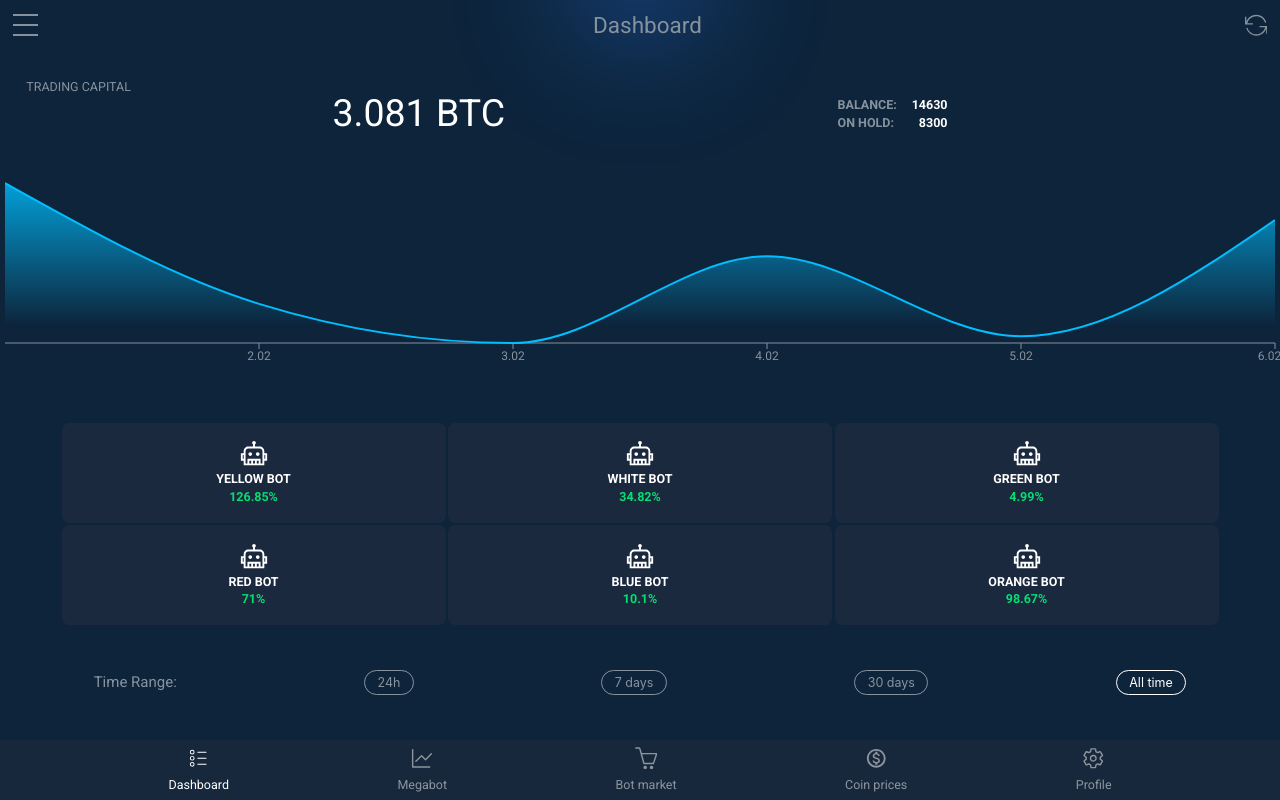
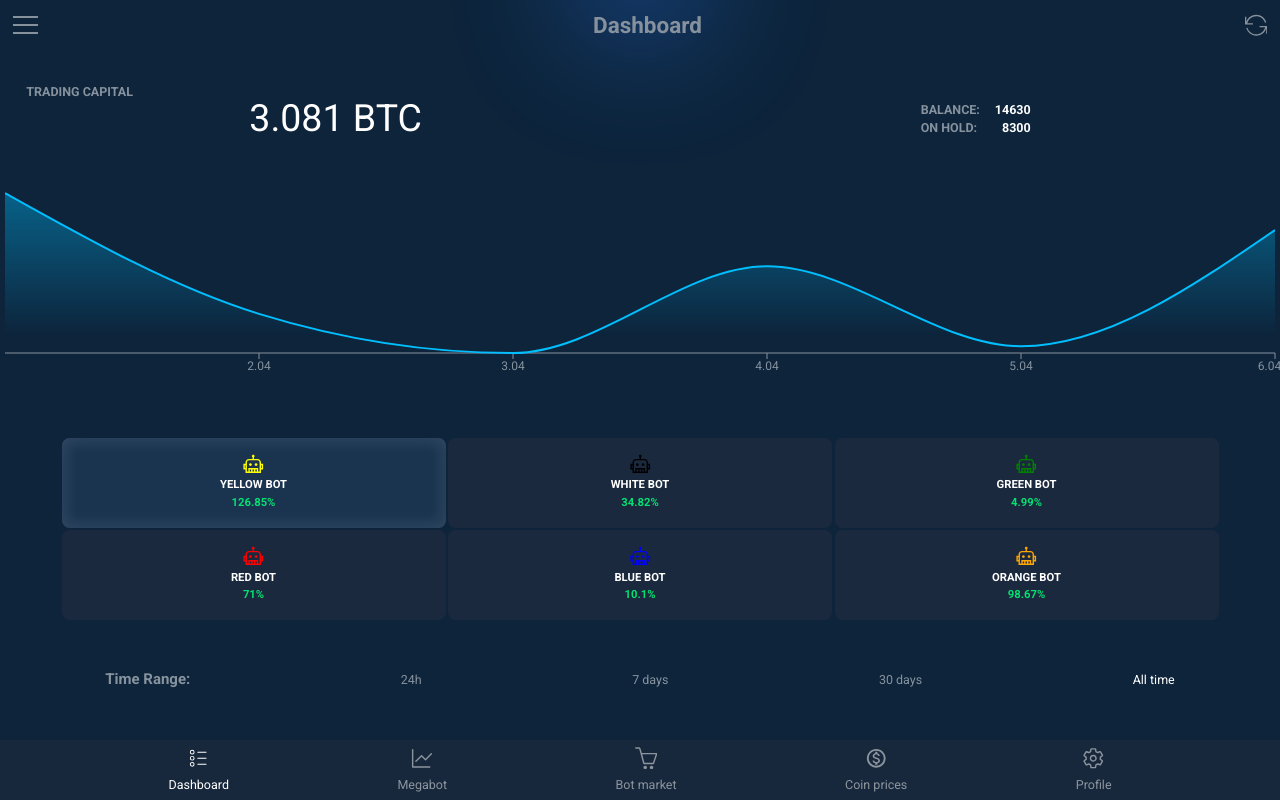
Before and after one commit to NikVoi/Trading, a React (Vite) app: page / in a window 1280 px wide. Built offline with nearby package versions, Linux system fonts and the light colour scheme.

Commit message:
feature: add localstorage & add selected item on bots

```diff
--- a/src/components/Bots.jsx
+++ b/src/components/Bots.jsx
@@ -1,7 +1,8 @@
+import { BOTS_COLOR } from '@/constants/values'
 import { useEffect, useState } from 'react'
 import { LiaRobotSolid } from 'react-icons/lia'
 
-const Bots = ({ bots, active, setSelectedBot }) => {
+const Bots = ({ bots, active, setSelectedBot, selectedBot }) => {
 	const [updatedBots, setUpdatedBots] = useState(bots)
 
 	useEffect(() => {
@@ -10,19 +11,37 @@ const Bots = ({ bots, active, setSelectedBot }) => {
 
 	return (
 		<ul className='flex flex-wrap justify-center w-full gap-1'>
-			{updatedBots.map((bot, index) => (
+			{updatedBots.map((bot, index) => {
+				const botNameKey = bot.name.toLowerCase().replace('_', '')
+				const iconColor = BOTS_COLOR[botNameKey] || BOTS_COLOR.default
+
+				const isSelected = selectedBot.name === bot.name // Проверяем, активен ли бот
+
+				return (
 					<li
 						key={index}
 						onClick={() => setSelectedBot(bot)}
-					className='flex flex-col justify-center items-center min-w-[30%] min-h-[100px] bg-[#1b293e] rounded-xl text-xl font-bold cursor-pointer hover:bg-[#25364f] transition-all'
+						className={`flex flex-col justify-center items-center min-w-[30%] h-36 rounded-xl text-lg font-bold cursor-pointer transition-all ${
+							isSelected
+								? 'bg-[#1a3450] shadow-[inset_0_0_15px_3px_rgba(255,255,255,0.1)]'
+								: 'bg-[#1b293e]'
+						}`}
 					>
-					<LiaRobotSolid className='text-5xl' />
+						<LiaRobotSolid
+							className='text-4xl'
+							style={{
+								fill: iconColor,
+							}}
+						/>
 						<span className='uppercase'>{bot.name.replace('_', ' ')}</span>
-					<span className={bot.value >= 0 ? 'text-green-400' : 'text-red-400'}>
+						<span
+							className={bot.value >= 0 ? 'text-green-400' : 'text-red-400'}
+						>
 							{bot.value}%
 						</span>
 					</li>
-			))}
+				)
+			})}
 		</ul>
 	)
 }
--- a/src/components/Capital.jsx
+++ b/src/components/Capital.jsx
@@ -1,13 +1,12 @@
 const Capital = ({ trading_capital, balance, on_hold }) => {
 	return (
-		<section className='uppercase relative '>
-			<h3
-				className={' text-xl absolute -top-7 left-10.5 font-black opacity-50'}
-			>
-				trading capital
-			</h3>
-
-			<span className='flex justify-evenly'>
+		<section className='uppercase  '>
+			<span className='flex justify-around relative '>
+				<h3
+					className={'text-xl absolute -top-7 left-10.5 font-bold opacity-50'}
+				>
+					trading capital
+				</h3>
 				<span className='text-6xl'>{trading_capital} BTC</span>
 
 				<div className='text-xl flex flex-col justify-center font-bold'>
--- a/src/components/Graph.jsx
+++ b/src/components/Graph.jsx
@@ -46,7 +46,7 @@ const Graph = ({ chartData }) => {
 					/>
 					<defs>
 						<linearGradient id='gradient' x1='0' y1='0' x2='0' y2='1'>
-							<stop offset='0%' stopColor='#00BFFF' stopOpacity={1} />
+							<stop offset='0%' stopColor='#00BFFF' stopOpacity={0.5} />
 							<stop offset='90%' stopColor='#00BFFF' stopOpacity={0} />
 						</linearGradient>
 					</defs>
--- a/src/components/Header.jsx
+++ b/src/components/Header.jsx
@@ -7,8 +7,8 @@ const Header = () => {
 		>
 			<button className='w-20 h-16 flex justify-center items-center'>
 				<span className='block w-10 h-1 bg-[white] relative'>
-					<span className='before:block before:w-10 before:h-1 before:bg-[white] before:content-"" before:absolute before:top-[-10px]'></span>
-					<span className='after:block after:w-10 after:h-1 after:bg-[white] after:content-"" after:absolute after:bottom-[-10px]'></span>
+					<span className='before:block before:w-10 before:h-1 before:bg-[white] before:content-"" before:absolute before:top-[-8px]'></span>
+					<span className='after:block after:w-10 after:h-1 after:bg-[white] after:content-"" after:absolute after:bottom-[-8px]'></span>
 				</span>
 			</button>
 
--- a/src/components/Range.jsx
+++ b/src/components/Range.jsx
@@ -1,5 +1,4 @@
 import { TIME, TIME_LABELS } from '@/constants/values'
-import styles from './range.module.css'
 
 const Range = ({ active, setActive }) => {
 	return (
@@ -10,7 +9,7 @@ const Range = ({ active, setActive }) => {
 			{TIME.map(item => (
 				<button
 					key={item}
-					className={`${styles.button} ${
+					className={`flex justify-center items-center text-xl transition-all duration-300 border-b border-solid border-pink-500 rounded-3xl px-5 py-1 ${
 						active === item ? 'opacity-100' : 'opacity-50'
 					}`}
 					onClick={() => setActive(item)}
--- a/src/components/range.module.css
+++ /dev/null
@@ -1,5 +0,0 @@
-@import 'tailwindcss';
-
-.button {
-	@apply flex justify-center items-center text-xl transition-all duration-300 border border-solid border-white rounded-3xl px-5 py-1;
-}
--- a/src/constants/values.jsx
+++ b/src/constants/values.jsx
@@ -20,3 +20,12 @@ export const TIME_LABELS = {
 	'30d': '30 days',
 	all_time: 'All time',
 }
+
+export const BOTS_COLOR = {
+	yellowbot: '#ffff00',
+	whitebot: '#000',
+	greenbot: '#008000',
+	redbot: '#ff0000',
+	bluebot: '#0000ff',
+	orangebot: '#ffa500',
+}
--- /dev/null
+++ b/src/hooks/localStorage.jsx
@@ -0,0 +1,26 @@
+import { useState } from 'react'
+
+const useLocalStorage = (key, defaultValue) => {
+	const [storedValue, setStoredValue] = useState(() => {
+		try {
+			const item = localStorage.getItem(key)
+			return item ? JSON.parse(item) : defaultValue
+		} catch (error) {
+			console.error('Error reading from localStorage', error)
+			return defaultValue
+		}
+	})
+
+	const setValue = value => {
+		try {
+			setStoredValue(value)
+			localStorage.setItem(key, JSON.stringify(value))
+		} catch (error) {
+			console.error('Error writing to localStorage', error)
+		}
+	}
+
+	return [storedValue, setValue]
+}
+
+export default useLocalStorage
--- a/src/pages/dashboard/Dashboard.jsx
+++ b/src/pages/dashboard/Dashboard.jsx
@@ -4,24 +4,42 @@ import Graph from '@/components/Graph'
 import Range from '@/components/Range'
 import { TIME } from '@/constants/values'
 import jsonData from '@/data/data.min.json'
-import { useState } from 'react'
+import useLocalStorage from '@/hooks/localStorage'
+import { useEffect, useState } from 'react'
 
 const Dashboard = () => {
-	const [active, setActive] = useState(TIME[TIME.length - 1])
-	const [selectedBot, setSelectedBot] = useState(jsonData.bots[0])
+	const [active, setActive] = useLocalStorage('active', TIME[TIME.length - 1])
+	const [selectedBot, setSelectedBot] = useLocalStorage(
+		'selectedBot',
+		jsonData.bots[0]
+	)
+
 	const [chartData, setChartData] = useState(
 		jsonData.bots.map((bot, index) => ({
-			date: `${index + 1}.02`,
+			date: `${index + 1}.04`,
 			value: bot[active],
 		}))
 	)
 
+	useEffect(() => {
+		setChartData(
+			jsonData.bots.map((bot, index) => ({
+				date: `${index + 1}.04`,
+				value: bot[active],
+			}))
+		)
+	}, [active])
+
 	const handleBotClick = bot => {
 		setSelectedBot(bot)
 		setChartData(
-			chartData.map(point => ({ ...point, value: Math.random() * 20 }))
+			chartData.map(point => ({
+				...point,
+				value: parseFloat((Math.random() * 20).toFixed(2)),
+			}))
 		)
 	}
+
 	return (
 		<section className='flex-1 flex flex-col justify-evenly'>
 			<Capital
@@ -34,6 +52,7 @@ const Dashboard = () => {
 				bots={jsonData.bots}
 				active={active}
 				setSelectedBot={handleBotClick}
+				selectedBot={selectedBot}
 			/>
 			<Range setActive={setActive} active={active} />
 		</section>
--- a/src/styles/globals.css
+++ b/src/styles/globals.css
@@ -50,7 +50,7 @@ body,
 input,
 button,
 textarea {
-	font-family: 'Inter', sans-serif;
+	font-family: 'Roboto', sans-serif;
 }
 
 input::-ms-clear {
@@ -86,12 +86,3 @@ ul li {
 img {
 	vertical-align: top;
 }
-
-h1,
-h2,
-h3,
-h4,
-h5,
-h6 {
-	font-weight: 400;
-}
```
Also changed, not shown: 1 other file (tests, documents, lock files or other folders). Lines whose indentation alone changed are shown as unchanged.
